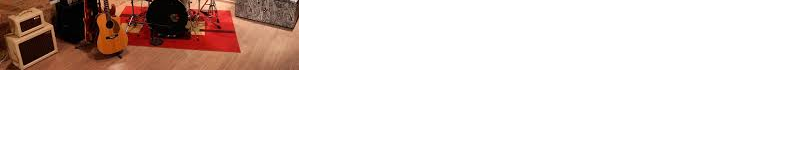
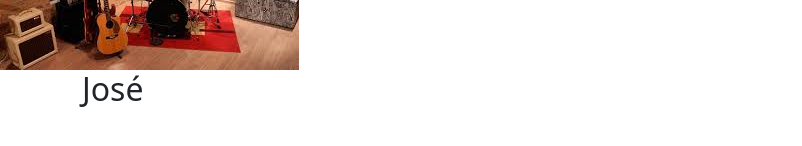
Before and after one commit to julia3106/Studio-JJE, a plain HTML site: page index.html in a window 1280 px wide. Shown: the part 170-316 px from the top of the page, without its empty margins (0-802 px from the left). Drawn offline with nearby package versions, Linux system fonts and the light colour scheme.

Commit message:
alteração

```diff
--- a/index.html
+++ b/index.html
@@ -10,6 +10,10 @@
  <H1 class="text-center"></p>STUDIO JJE</H1>
     <img src="img/studio.jfif" alt="STUDIO" srcset="">
 
+    <main class="container">
+    <h2> José</h2>
+    </main>
+
 </body>
 
 </html>
```
